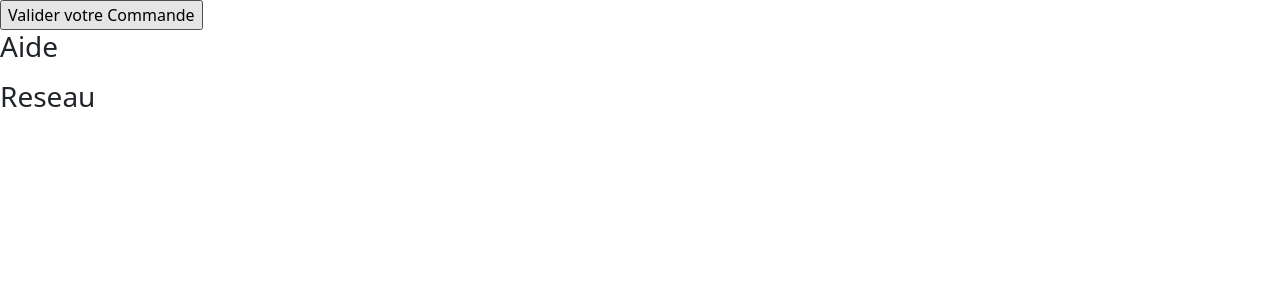
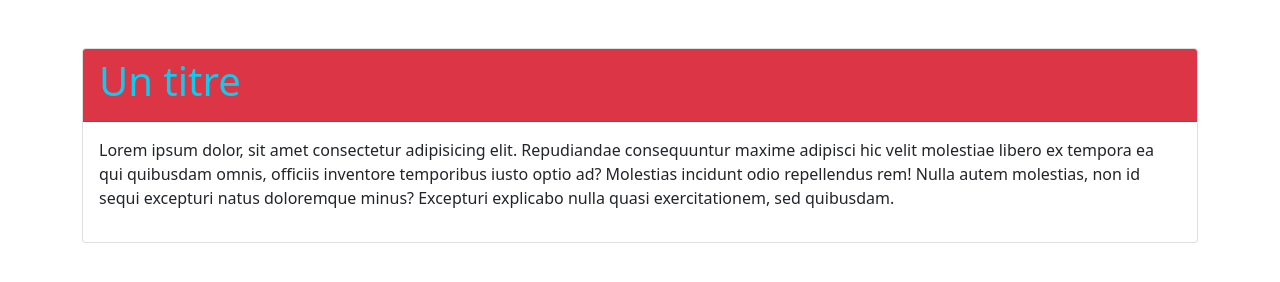
Before and after one commit to KrouriB/Exo_Guider_Bootstrap_Perso, a plain HTML site: page index.html in a window 1280 px wide. Drawn offline with nearby package versions, Linux system fonts and the light colour scheme.

Commit message:
ajout fichier bootstrap + leger avancement

```diff
--- a/index.html
+++ b/index.html
@@ -4,19 +4,40 @@
     <meta charset="UTF-8">
     <meta http-equiv="X-UA-Compatible" content="IE=edge">
     <meta name="viewport" content="width=device-width, initial-scale=1.0">
-    <link href="https://cdn.jsdelivr.net/npm/bootstrap@5.0.2/dist/css/bootstrap.min.css" rel="stylesheet" integrity="sha384-EVSTQN3/azprG1Anm3QDgpJLIm9Nao0Yz1ztcQTwFspd3yD65VohhpuuCOmLASjC" crossorigin="anonymous">
+    <link href="css/bootstrap.min.css" rel="stylesheet">
     <title>Exo Bootstrap</title>
 </head>
 <body>
     <header>
+        <!--
+
         <nav>
 
         </nav>
         <section>
 
         </section>
+
+        TODO : une fois plus avancer dans le guide
+
+        -->
     </header>
     <body>
+        <div class="container mt-5">
+            <div class="row">
+                <div class="col">
+                    <div class="card">
+                        <div class="card-header bg-danger text-info">
+                            <h1>Un titre</h1>
+                        </div>
+                        <div class="card-body">
+                            <p>Lorem ipsum dolor, sit amet consectetur adipisicing elit. Repudiandae consequuntur maxime adipisci hic velit molestiae libero ex tempora ea qui quibusdam omnis, officiis inventore temporibus iusto optio ad? Molestias incidunt odio repellendus rem! Nulla autem molestias, non id sequi excepturi natus doloremque minus? Excepturi explicabo nulla quasi exercitationem, sed quibusdam.</p>
+                        </div>
+                    </div>
+                </div>
+            </div>
+            <!--
+
             <section>
 
             </section>
@@ -28,8 +49,15 @@
                     </div>
                 </form>
             </section>
+
+            TODO : une fois plus avancer dans le guide
+
+            -->
+        </div>
     </body>
     <footer>
+        <!--
+
         <div class="column">
             <h3>Aide</h3>
             <p><a href=""></a></p>
@@ -41,7 +69,11 @@
             <p></p>
             <p></p>
         </div>
+
+        TODO : une fois plus avancer dans le guide
+
+        -->
     </footer>
-    <script src="https://cdn.jsdelivr.net/npm/bootstrap@5.0.2/dist/js/bootstrap.bundle.min.js" integrity="sha384-MrcW6ZMFYlzcLA8Nl+NtUVF0sA7MsXsP1UyJoMp4YLEuNSfAP+JcXn/tWtIaxVXM" crossorigin="anonymous"></script>
+    <script src="js/bootstrap.bundle.min.js"></script>
 </body>
 </html>
```
Also changed, not shown: css/bootstrap.min.css (added), js/bootstrap.bundle.min.js (added), 2 other files. Lines whose indentation alone changed are shown as unchanged.
